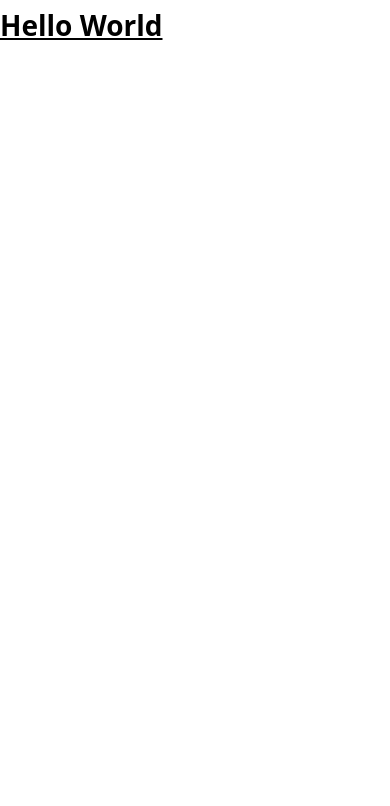
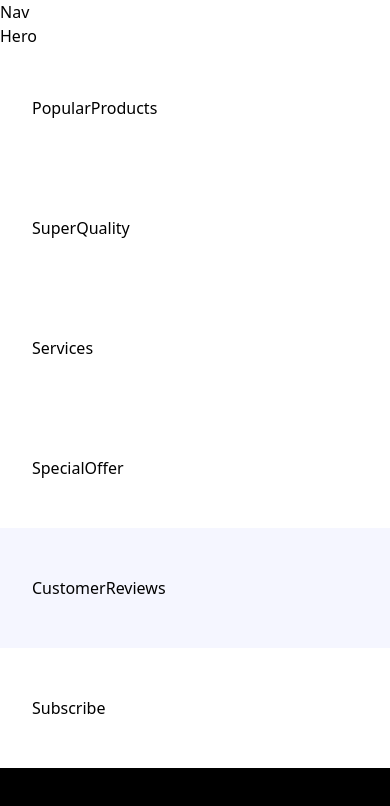
Before and after one commit to acelowder/react-tailwind-landingpage, a React (Vite) app: page / in a window 390 px wide. Shown: the top 806 px of the page. Built offline with nearby package versions, Linux system fonts and the light colour scheme; a web font is replaced by a local one.

Commit message:
Update app layout

```diff
--- a/src/App.jsx
+++ b/src/App.jsx
@@ -1,3 +1,15 @@
-export default function App() {
-  return <h1 className="text-3xl font-bold underline">Hello World</h1>;
-}
+const App = () => (
+  <main className="relative">
+    Nav
+    <section>Hero</section>
+    <section className="padding">PopularProducts</section>
+    <section className="padding">SuperQuality</section>
+    <section className="padding">Services</section>
+    <section className="padding">SpecialOffer</section>
+    <section className="padding bg-pale-blue">CustomerReviews</section>
+    <section className="padding">Subscribe</section>
+    <section className="padding bg-black pb-8">Footer</section>
+  </main>
+);
+
+export default App;
--- a/src/index.css
+++ b/src/index.css
@@ -11,3 +11,9 @@
   box-sizing: border-box;
   scroll-behavior: smooth;
 }
+
+@layer utilities {
+  .padding {
+    @apply sm:px-16 px-8 sm:py-24 py-12;
+  }
+}
--- a/tailwind.config.js
+++ b/tailwind.config.js
@@ -18,9 +18,12 @@ module.exports = {
         palanquin: ["Palanquin", "sans-serif"],
         montserrat: ["Montserrat", "sans-serif"],
       },
-    },
-    screens: {
-      wide: "1440px",
+      colors: {
+        "pale-blue": "#F5F6FF",
+      },
+      screens: {
+        wide: "1440px",
+      },
     },
   },
   plugins: [],
```
